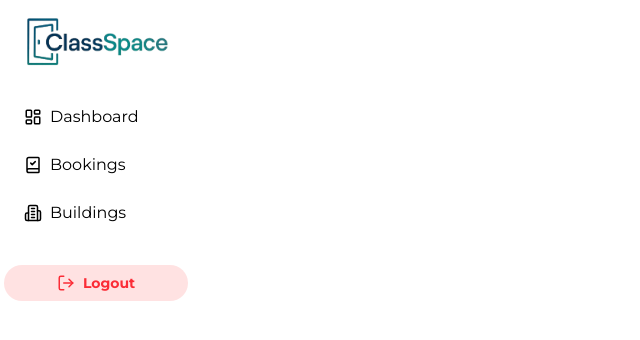
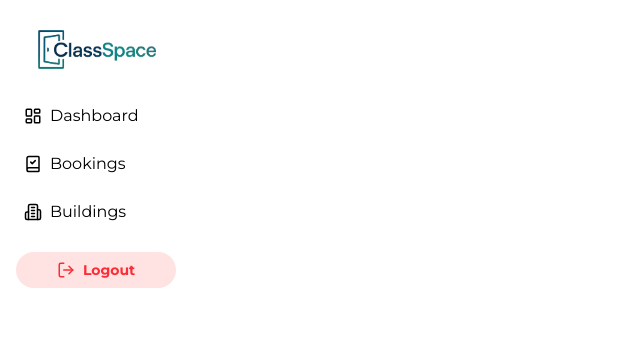
Before and after one commit to Marc-Munene/class-space, a React (Vite) app in the folder Client/: page / in a window 1280 px wide. Shown: the top 340 px of the page, without its empty margins (0-640 px from the left). Built offline with nearby package versions, Linux system fonts and the light colour scheme.

Commit message:
sidebar update

```diff
--- a/Client/src/components/SideBar.jsx
+++ b/Client/src/components/SideBar.jsx
@@ -12,12 +12,20 @@
     <div className="w-[15%] px-1">
       {/* Mobile Menu Button */}
       <button
-        className="md:hidden fixed text-base top-4 left-4 z-50 p-2 bg-primary text-white rounded"
+        className="md:hidden fixed text-base top-4 left-4 z-50 p-2 bg-primary text-black rounded"
         onClick={() => setShowMobileMenu(!showMobileMenu)}
       >
         ☰
       </button>
       {/* Navigation Sidebar - Hidden on mobile unless toggled */}
+
+      <nav
+        className={`aside bg-white fixed space-y-2 md:static p-3  inset-y-0 left-0 z-40 w-full  transform ${
+          showMobileMenu
+            ? "translate-x-0"
+            : "-translate-x-full md:translate-x-0"
+        } transition-transform duration-300 ease-in-out shadow-lg md:shadow-none`}
+      >
         {/* logo link */}
         <button to={"/"} className="p-4" onClick={closeMobileMenu}>
           <img
@@ -27,13 +35,6 @@
             width={160}
           />
         </button>
-      <nav
-        className={`aside bg-white fixed space-y-2 md:static p-3  inset-y-0 left-0 z-40 w-full  transform ${
-          showMobileMenu
-            ? "translate-x-0"
-            : "-translate-x-full md:translate-x-0"
-        } transition-transform duration-300 ease-in-out shadow-lg md:shadow-none`}
-      >
         {/* dashboard link */}
         <NavLink
           to={"/dashboard"}
@@ -64,39 +65,6 @@
           <span className="text-base">Buildings</span>
         </NavLink>
 
-        {/* booked link */}
-        {/* <button
-          to={"/booked"}
-          className="flex items-center justify-around py-3 hover:bg-gray-200 transform transform-fill duration-300 ease-in-out hover:scale-[1.06] "
-          onClick={closeMobileMenu}
-        >
-          <span className="text-base">Bookings</span>
-          <FaBookReader  />
-        </button> */}
-
-        {/*  history link*/}
-
-        {/* Navigation Items */}
-        {/* {[
-          { text: "Classes", icon: <SiGoogleclassroom size={24} /> },
-          { text: "Bookings", icon: <CiBookmarkCheck size={24} /> },
-          { text: "Booked", icon: <FaBookReader size={24} /> },
-          { text: "History", icon: <FaHistory size={24} /> },
-          { text: "Logout", icon: <CgLogOut size={24} />, isLast: true },
-        ].map((item, index) => (
-          <div
-            key={index}
-            className={`flex items-center p-4 hover:bg-gray-200 transform transform-fill duration-300 ease-in-out hover:scale-[1.06] rounded-lg  ${
-              item.isLast ? "mt-8 text-red-500" : ""
-            }`}
-          >
-            <span className="text-lg md:text-xl flex-grow">
-              {item.text}
-            </span>
-            {item.icon}
-          </div>
-        ))} */}
-      </nav>
         {/* logout */}
         <button
           className="flex items-center justify-center  gap-2 rounded-full bg-red-100 w-full py-2 mt-5 hover:bg-red-200 text-red-500 transform transform-fill duration-300 ease-in-out hover:scale-[1.06] cursor-pointer"
@@ -105,6 +73,7 @@
           <LogOut size={18} />
           <span className="font-bold text-sm">Logout</span>
         </button>
+      </nav>
     </div>
   );
 };
```
Lines whose indentation alone changed are shown as unchanged.
